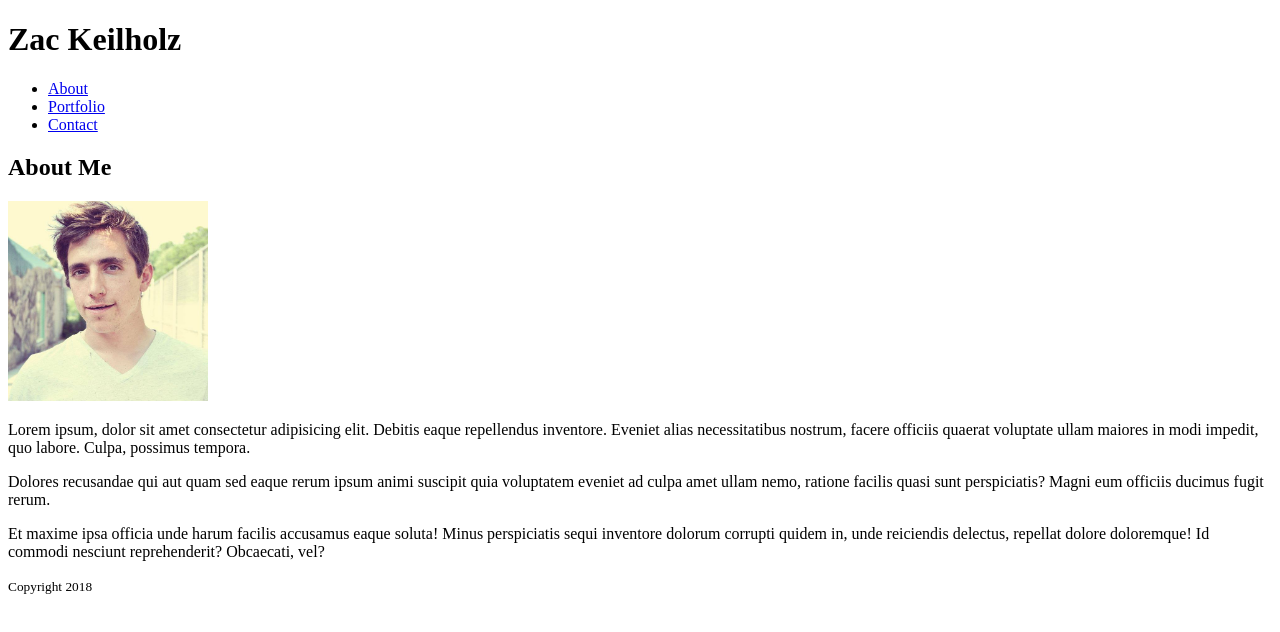
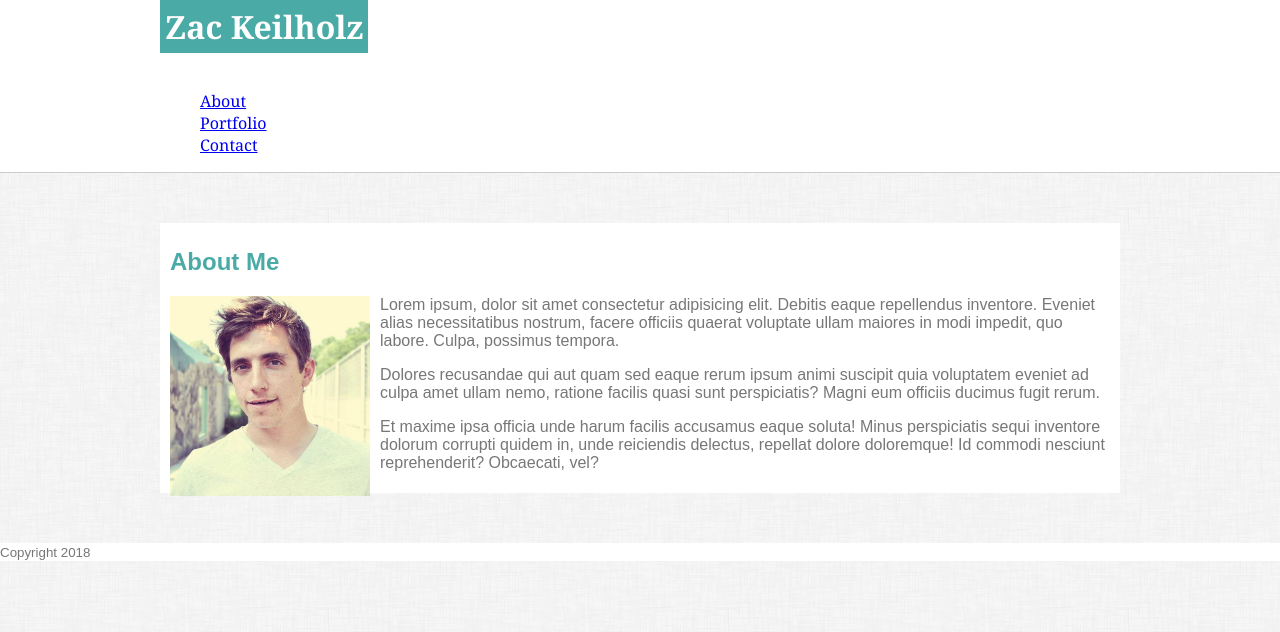
Before and after one commit to ZacKeilholz/Basic-Portfolio, a plain HTML site: page index.html in a window 1280 px wide. Drawn offline with Linux system fonts and the light colour scheme.

Commit message:
Initial stab at adding css styling. Focused exclusively on styling index.html and editing the file as necessary

```diff
--- a/assets/css/style.css
+++ b/assets/css/style.css
@@ -0,0 +1,67 @@
+body {
+    background-image: url("../images/dust_scratches.png");
+    margin:0px;
+    padding:0px;
+    color:#777777;
+    font-family:'Arial', 'Helvetica Neue', Helvetica, sans-serif;
+}
+
+#header-background {
+    background-color: #ffffff;
+    margin:0px;
+    border-color:#cccccc;
+    border-bottom-style: solid;
+    border-bottom-width: 1px;
+}
+
+header {
+    width:960px;
+    margin: auto;
+    font-family: 'Georgia', Times, Times New Roman, serif;
+}
+
+section {
+    width:960px;
+    margin-left:auto;
+    margin-right:auto;
+    margin-bottom:50px;
+    margin-top:50px;
+    background-color:#ffffff;
+    border-color:#dddddd;
+}
+
+#section-content {
+    padding-left:10px;
+    padding-right:10px;
+    padding-top:5px;
+    padding-bottom:5px;
+}
+
+img {
+    float:left;
+    padding-right:10px;
+    padding-bottom:10px;
+}
+
+footer {
+    margin:auto;
+    background-color:#ffffff;
+}
+
+h1 {
+    display:inline-block;
+    background-color: #4aaaa5;
+    color:white;
+    margin-top:0px;
+    padding-top:5px;
+    padding-bottom:5px;
+    padding-left:5px;
+    padding-right:5px;
+}
+
+h2 {
+    color:#4aaaa5;
+}
+ul {
+    list-style-type:none;
+}
--- a/index.html
+++ b/index.html
@@ -3,9 +3,11 @@
 <head>
     <meta charset="UTF-8">
     <title>Welcome!</title>
+    <link rel="stylesheet" type="text/css" href="assets/css/style.css">
 </head>
 <body>
 
+    <div id="header-background">
         <header>
             <div>
                 <h1>Zac Keilholz</h1>
@@ -21,8 +23,10 @@
                     </nav>
             </div>
         </header>
+    </div>
 
    <section>
+       <div id="section-content">
             <div>
                 <h2>About Me</h2>
             </div>
@@ -36,9 +40,11 @@
                     <p>Dolores recusandae qui aut quam sed eaque rerum ipsum animi suscipit quia voluptatem eveniet ad culpa amet ullam nemo, ratione facilis quasi sunt perspiciatis? Magni eum officiis ducimus fugit rerum.</p>
                     <p>Et maxime ipsa officia unde harum facilis accusamus eaque soluta! Minus perspiciatis sequi inventore dolorum corrupti quidem in, unde reiciendis delectus, repellat dolore doloremque! Id commodi nesciunt reprehenderit? Obcaecati, vel?</p>
             </div>
+            </div>
    </section>
 
    <footer>
+
        <div>
            <small>Copyright 2018</small>
        </div>
```
Also changed, not shown: contact.html (+2 -0 lines), portfolio.html (+2 -0 lines), assets/images/dust_scratches.png (added). Lines whose indentation alone changed are shown as unchanged.
